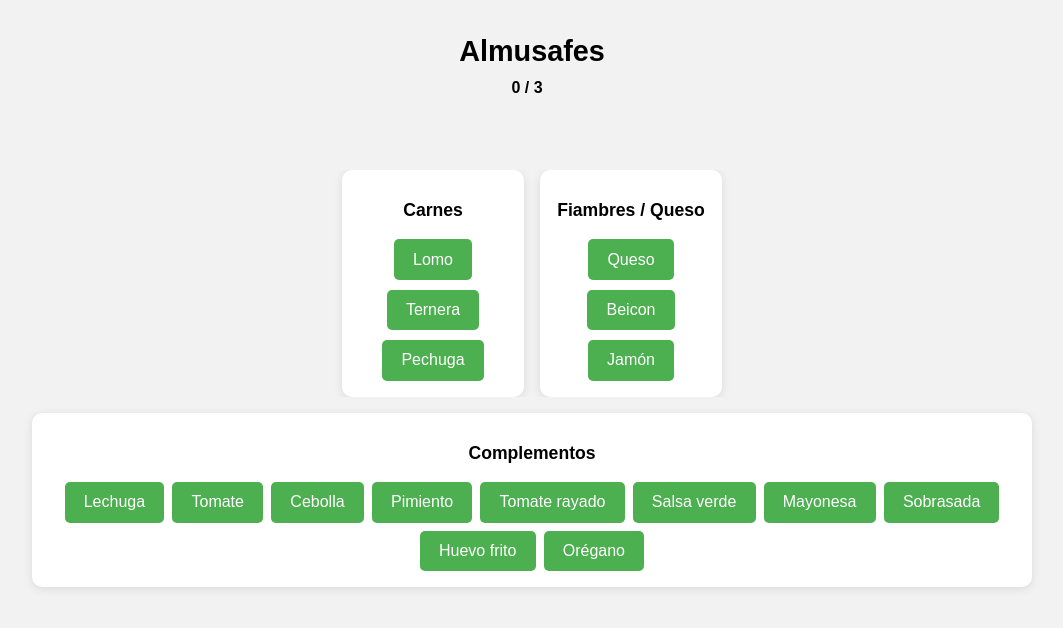
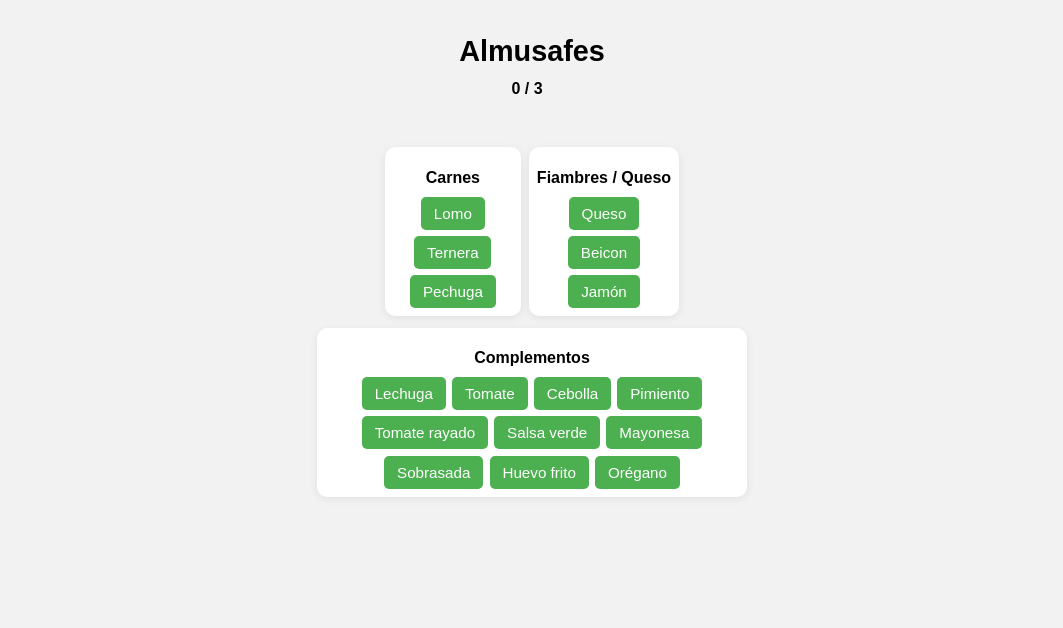
Before and after one commit to Ahuanmarca/bocadillos, a plain HTML site: page index.html in a window 1280 px wide. Shown: the whole page, without its empty margins (108-1171 px from the left). Drawn offline with Linux system fonts and the light colour scheme.

Commit message:
Update index.html

```diff
--- a/index.html
+++ b/index.html
@@ -11,79 +11,92 @@
       display: flex;
       flex-direction: column;
       align-items: center;
+      margin: 0;
       padding: 1rem;
-      margin: 0;
-      min-height: 100vh;
     }
+
+    .contenedor-app {
+      width: 100%;
+      max-width: 430px; /* simula pantalla de móvil grande */
+    }
+
     h1 {
       font-size: 1.8rem;
       text-align: center;
       margin-bottom: 0.5rem;
     }
+
     #progreso {
-      height: 1.5rem;
+      height: 1.6rem;
       margin-bottom: 0.5rem;
       display: flex;
       align-items: center;
       gap: 10px;
       justify-content: center;
     }
+
     .check {
       color: green;
       font-size: 1.2rem;
     }
+
     .contador {
       font-weight: bold;
       font-size: 1rem;
     }
+
     .feedback {
       min-height: 1.6rem;
-      margin: 10px;
+      margin: 10px 0;
       font-weight: bold;
       font-size: 1.2rem;
       text-align: center;
+      white-space: pre-wrap;
     }
+
     .contenedores {
       display: flex;
       flex-direction: column;
       width: 100%;
-      max-width: 1000px;
-      margin-top: 1rem;
-      gap: 1rem;
+      gap: 0.75rem;
     }
+
     .fila {
       display: flex;
       flex-direction: row;
       flex-wrap: nowrap;
       justify-content: center;
-      gap: 1rem;
-      overflow-x: auto;
+      gap: 0.5rem;
     }
+
     .contenedor {
       background: white;
-      padding: 1rem;
+      padding: 0.5rem;
       border-radius: 10px;
-      box-shadow: 0 2px 10px rgba(0,0,0,0.1);
+      box-shadow: 0 2px 8px rgba(0,0,0,0.08);
       display: flex;
       flex-direction: column;
       align-items: center;
-      gap: 10px;
+      gap: 6px;
       flex: 0 0 auto;
-      min-width: 150px;
+      min-width: 120px;
     }
+
     .contenedor h2 {
-      margin-bottom: 0.5rem;
-      font-size: 1.1rem;
+      margin-bottom: 0.25rem;
+      font-size: 1rem;
     }
+
     .complementos {
       display: flex;
       flex-wrap: wrap;
       justify-content: center;
-      gap: 0.5rem;
+      gap: 0.4rem;
     }
+
     button {
-      padding: 0.7rem 1.2rem;
-      font-size: 1rem;
+      padding: 0.5rem 0.8rem;
+      font-size: 0.95rem;
       cursor: pointer;
       border-radius: 5px;
       border: none;
@@ -91,12 +104,14 @@
       color: white;
       transition: background 0.3s;
     }
+
     button:hover {
       background-color: #45a049;
     }
   </style>
 </head>
 <body>
+  <div class="contenedor-app">
     <h1 id="titulo">Cargando...</h1>
     <div id="progreso">
       <div class="contador" id="contador">0 / 0</div>
@@ -111,6 +126,7 @@
       <div class="contenedor" id="complementos">
         <h2>Complementos</h2>
         <div class="complementos" id="complementos-grid"></div>
+      </div>
     </div>
   </div>
 
```
Lines whose indentation alone changed are shown as unchanged.
